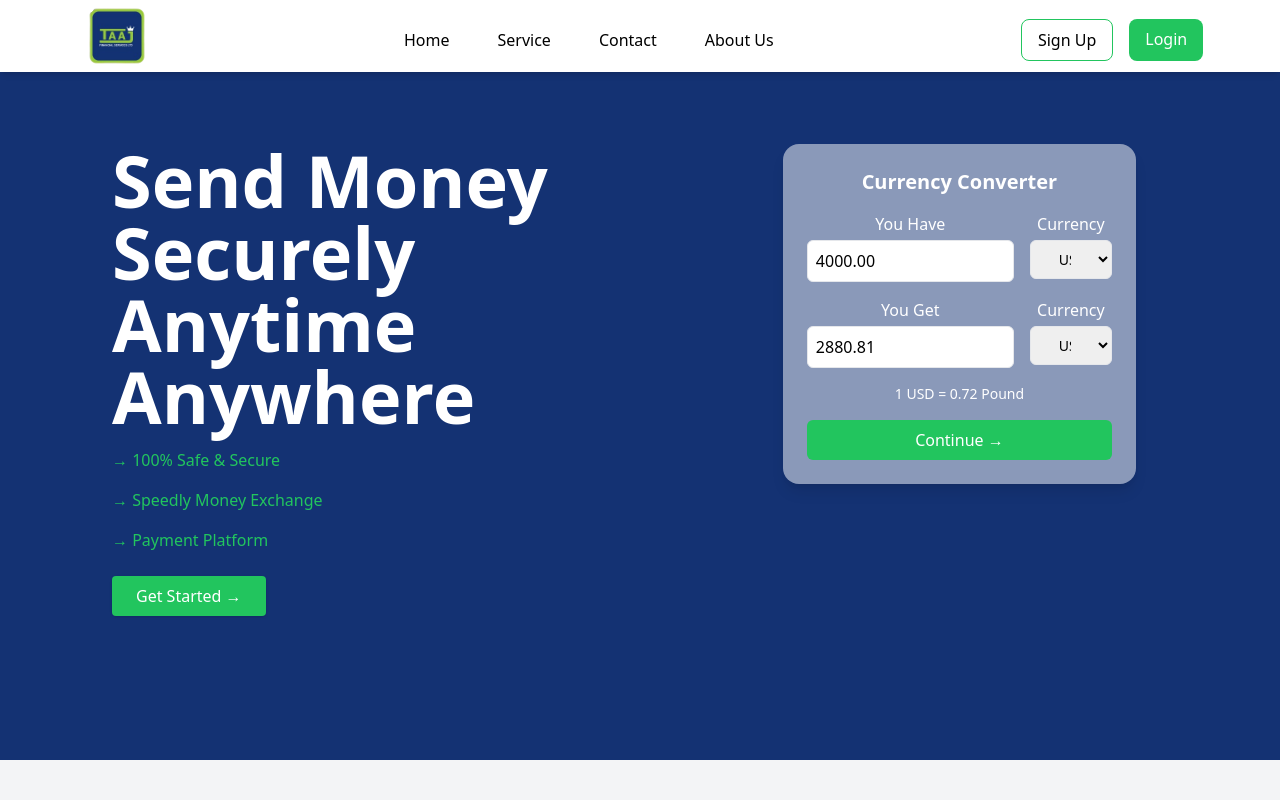
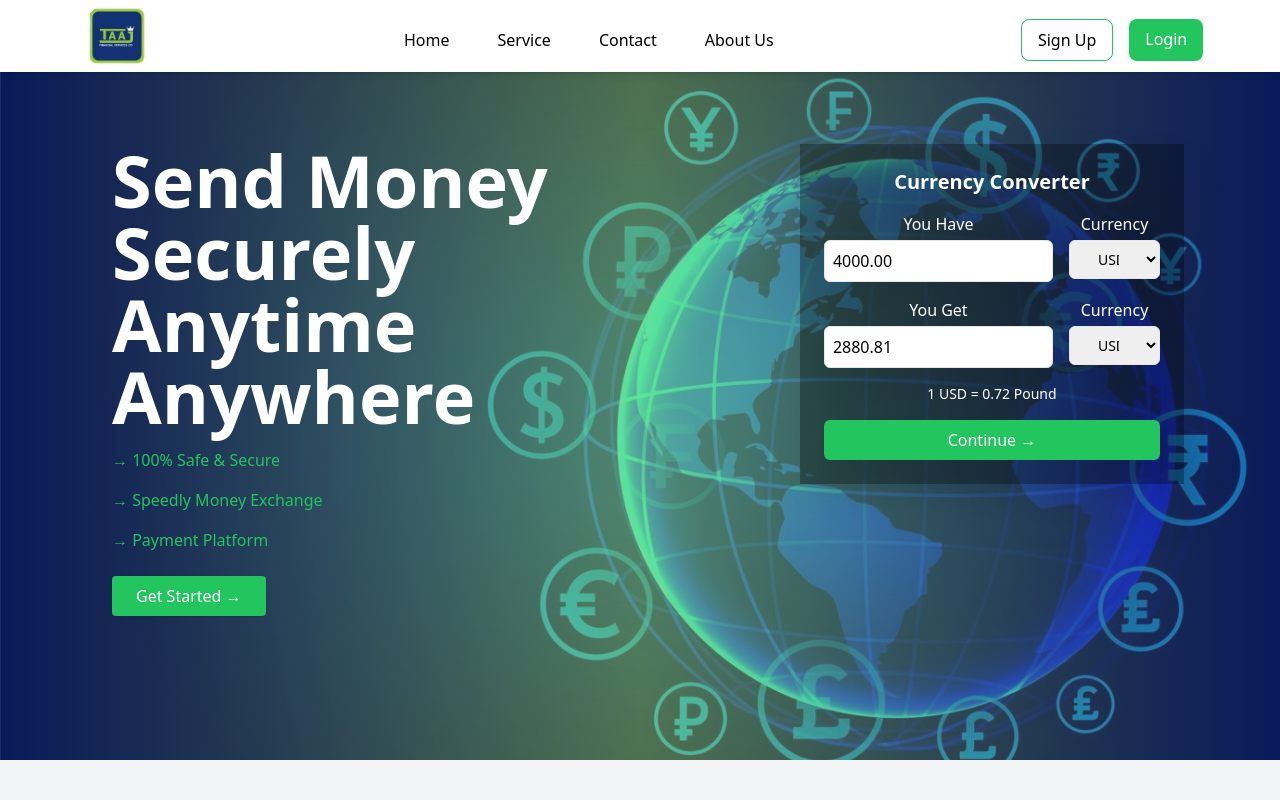
Before and after one commit to mdislamulhaque/money-transfer-demo, a plain HTML site: page index.html in a window 1280 px wide. Shown: the top 800 px of the page. Drawn offline with nearby package versions, Linux system fonts and the light colour scheme.

Commit message:
add gradient

```diff
--- a/index.html
+++ b/index.html
@@ -52,7 +52,7 @@
               <a
                 href="index.html#contact"
                 id="btn"
-                class="px-4 py-2 bg-white  border-green-500 border hover:text-white hover:bg-green-500 transition-all duration-300 text-black rounded-lg block"
+                class="px-4 py-2 bg-white border-green-500 border hover:text-white hover:bg-green-500 transition-all duration-300 text-black rounded-lg block"
                 >Sign Up</a
               >
               <a
@@ -123,26 +123,35 @@
     </header>
 
     <!-- Hero Section -->
-    <section class="text-center py-36
-       text-white bg-[#143273] flex justify-between lg:px-24"
-      <div class="flex justify-between lg:mx-24 flex-col md:flex-row gap-8">
+    <section
+      class="relative bg-no-repeat object-cover bg-cover"
+      style="
+        background-image: url('./assets/global-virtual-money-transfer-techno-concept-background-set_1017-52401.jpg');
+      "
+    >
+      <div
+        class="text-center py-36 text-white bg-gradient-to-r from-[#133273]/50 via-[#98c93c]/50 to-[#133273]/50 flex justify-between"
+      >
+        <div class="flex justify-between lg:mx-24 flex-col md:flex-row gap-8 mx-auto w-11/12">
          <!-- text  -->
           <div class="text-start px-4">
             <h2 class="text-2xl lg:text-7xl font-bold">
               Send Money <br />Securely<br />
               Anytime Anywhere
             </h2>
-          <p class="mt-4 text-green-500"> → 100% Safe & Secure</p>
-          <p class="mt-4 text-green-500"> → Speedly Money Exchange</p>
-          <p class="mt-4 text-green-500"> → Payment Platform</p>
-          <button class="mt-6 bg-green-500 text-white px-6 py-2 rounded shadow hover:bg-green-700">
+            <p class="mt-4 text-green-500">→ 100% Safe & Secure</p>
+            <p class="mt-4 text-green-500">→ Speedly Money Exchange</p>
+            <p class="mt-4 text-green-500">→ Payment Platform</p>
+            <button
+              class="mt-6 bg-green-500 text-white px-6 py-2 rounded shadow hover:bg-green-700"
+            >
               Get Started →
             </button>
           </div>
 
           <!-- form  -->
-        <div>
-          <div class="bg-white/50 p-6 rounded-2xl shadow-lg mx-12">
+          <div class="">
+            <div class="bg-black/30 p-6 drop-shadow-2xl">
               <h2 class="text-center text-xl font-semibold text-white mb-4">
                 Currency Converter
               </h2>
@@ -193,6 +202,7 @@
               >
                 Continue →
               </button>
+            </div>
           </div>
         </div>
       </div>
@@ -300,7 +310,7 @@
 
     <!-- service section  -->
 
-    <section class="bg-[#143273] py-8">
+    <section class="bg-gradient-to-r from-[#133273] via-green-500/75 to-[#133273]  py-8">
       <div class="my-16 w-full max-w-5xl text-center px-6 mx-auto">
         <h2 class="text-3xl font-bold text-white mb-6">
           We Provide the Following Services
```
Also changed, not shown: assets/global-virtual-money-transfer-techno-concept-background-set_1017-52401.jpg (added). Lines whose indentation alone changed are shown as unchanged.
